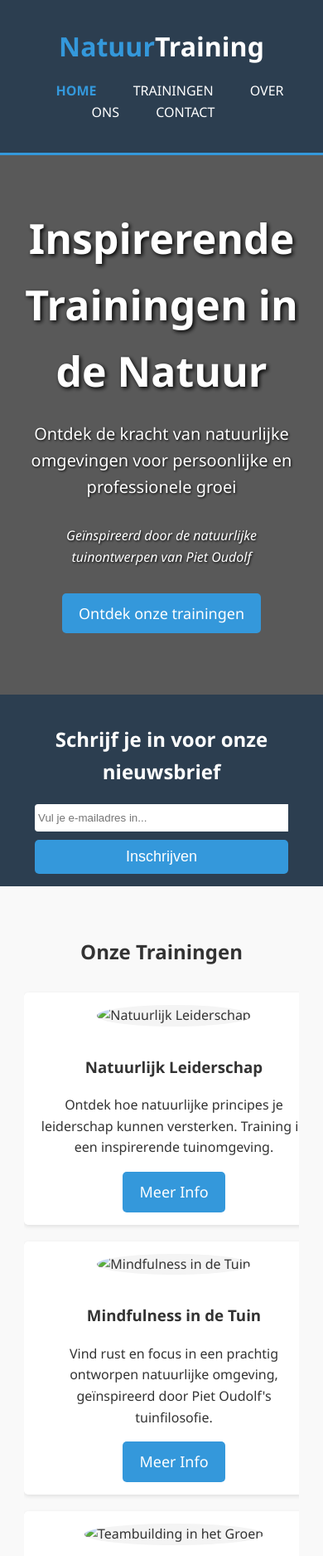
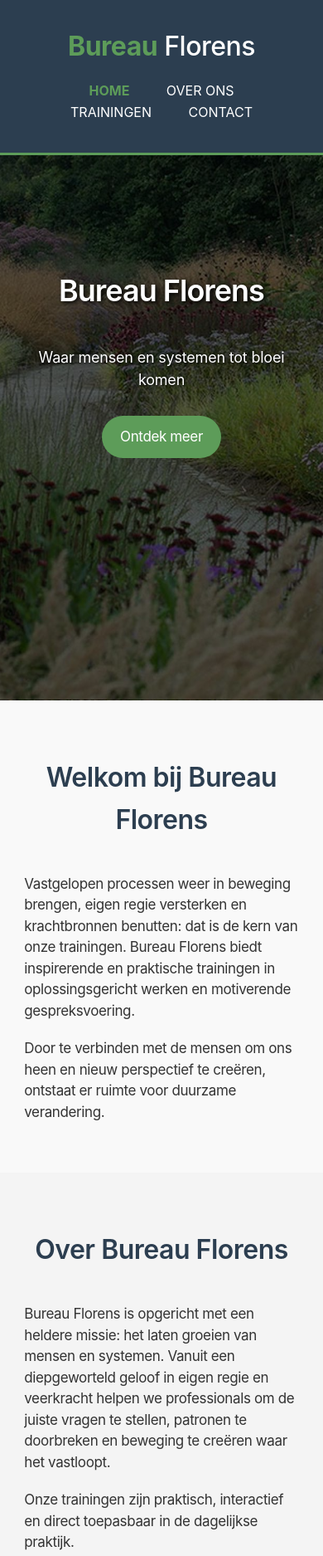
Before and after one commit to bureauflorens/bureauflorens, a plain HTML site: page index.html in a window 390 px wide. Shown: the top 1875 px of the page at 83% size. Drawn offline with Linux system fonts and the light colour scheme; a web font is replaced by a local one.

Commit message:
Add files via upload

```diff
--- a/index.html
+++ b/index.html
@@ -3,22 +3,29 @@
 <head>
     <meta charset="UTF-8">
     <meta name="viewport" content="width=device-width, initial-scale=1.0">
-    <title>TrainMaster - Professionele Trainingen</title>
+    <title>Bureau Florens - Waar mensen en systemen tot bloei komen</title>
     <style>
+        /* Apple SF Pro Font */
+        @import url('https://fonts.cdnfonts.com/css/sf-pro-display');
+
         body {
-            font-family: 'Segoe UI', Tahoma, Geneva, Verdana, sans-serif;
+            font-family: 'SF Pro Display', -apple-system, BlinkMacSystemFont, 'Segoe UI', Roboto, Oxygen, Ubuntu, Cantarell, 'Open Sans', 'Helvetica Neue', sans-serif;
             line-height: 1.6;
             margin: 0;
             padding: 0;
-            background-color: #f9f9f9;
             color: #333;
             scroll-behavior: smooth;
+            background-color: #f9f9f9;
+            -webkit-font-smoothing: antialiased;
+            -moz-osx-font-smoothing: grayscale;
         }
 
         .container {
             width: 85%;
+            max-width: 1200px;
             margin: auto;
             overflow: hidden;
+            padding: 0 20px;
         }
 
         header {
@@ -26,7 +33,11 @@
             color: white;
             padding-top: 30px;
             min-height: 70px;
-            border-bottom: #3498db 3px solid;
+            border-bottom: #5D9C59 3px solid;
+            position: fixed;
+            width: 100%;
+            top: 0;
+            z-index: 100;
         }
 
         header a {
@@ -52,6 +63,8 @@
 
         header #branding h1 {
             margin: 0;
+            font-weight: 500;
+            letter-spacing: -0.5px;
         }
 
         header nav {
@@ -60,179 +73,154 @@
         }
 
         header .highlight, header .current a {
-            color: #3498db;
+            color: #5D9C59;
             font-weight: bold;
         }
 
         header a:hover {
-            color: #cccccc;
-            font-weight: bold;
+            color: #DDF7E3;
         }
 
-        /* Showcase - Piet Oudolf Garden Style */
-        #showcase {
-            min-height: 650px;
-            background: linear-gradient(rgba(0, 0, 0, 0.4), rgba(0, 0, 0, 0.4)), url('/api/placeholder/1200/800') no-repeat center;
-            background-size: cover;
+        /* Hero Section */
+        #hero {
+            height: 100vh;
+            background: linear-gradient(rgba(0, 0, 0, 0.6), rgba(0, 0, 0, 0.6)), url('images/Maximilian.jpg') no-repeat center center/cover;
+            display: flex;
+            flex-direction: column;
+            justify-content: center;
+            align-items: center;
             text-align: center;
             color: white;
-            position: relative;
-            overflow: hidden;
+            padding: 0 20px;
         }
 
-        #showcase::before {
-            content: "";
-            position: absolute;
-            top: 0;
-            left: 0;
-            right: 0;
-            bottom: 0;
-            background: linear-gradient(rgba(0, 0, 0, 0.4), rgba(0, 0, 0, 0.4)), url('/api/placeholder/1200/800') no-repeat center;
-            background-size: cover;
-            animation: slowPan 40s ease-in-out infinite alternate;
-            z-index: -1;
+        #hero h1 {
+            font-size: 56px;
+            margin-bottom: 20px;
+            text-shadow: 2px 2px 5px #000;
+            font-weight: 600;
+            letter-spacing: -1px;
         }
 
-        @keyframes slowPan {
-            0% {
-                transform: scale(1.05) translate(0%, 0%);
-            }
-            50% {
-                transform: scale(1.1) translate(-2%, -1%);
-            }
-            100% {
-                transform: scale(1.15) translate(-3%, -2%);
-            }
-        }
-
-        #showcase h1 {
-            margin-top: 100px;
-            font-size: 50px;
-            margin-bottom: 10px;
-            text-shadow: 2px 2px 5px #000;
-        }
-
-        #showcase p {
-            font-size: 20px;
+        #hero p {
+            font-size: 26px;
+            max-width: 800px;
             margin-bottom: 30px;
             text-shadow: 1px 1px 3px #000;
+            font-weight: 400;
+            letter-spacing: -0.2px;
         }
 
         .button {
             display: inline-block;
-            background: #3498db;
+            background: #5D9C59;
             color: white;
-            padding: 10px 20px;
+            padding: 12px 22px;
             border: none;
             cursor: pointer;
             text-decoration: none;
-            font-size: 18px;
-            border-radius: 5px;
-            transition: background 0.3s;
+            font-size: 17px;
+            border-radius: 980px;
+            transition: all 0.3s ease;
+            font-weight: 400;
+            letter-spacing: -0.022em;
         }
 
         .button:hover {
-            background: #2980b9;
+            background: #46874c;
         }
 
-        /* Newsletter */
-        #newsletter {
-            padding: 15px;
-            background: #2c3e50;
-            color: white;
+        /* Sections */
+        section {
+            padding: 80px 0;
         }
 
-        #newsletter h1 {
-            float: left;
+        section h2 {
+            text-align: center;
+            margin-bottom: 40px;
+            color: #2c3e50;
+            font-size: 32px;
+            font-weight: 600;
+            letter-spacing: -0.5px;
         }
 
-        #newsletter form {
-            float: right;
-            margin-top: 15px;
+        section p {
+            margin-bottom: 20px;
+            font-size: 17px;
+            line-height: 1.5;
+            font-weight: 400;
+            letter-spacing: -0.022em;
         }
 
-        #newsletter input[type="email"] {
-            padding: 4px;
-            height: 25px;
-            width: 250px;
-            border-radius: 4px;
-            border: none;
+        /* About Section */
+        #over {
+            background: #f4f4f4;
         }
 
-        /* Training Boxes */
-        #trainings {
-            margin-top: 40px;
-        }
-
-        #trainings .box {
-            width: 30%;
-            float: left;
-            padding: 15px;
-            text-align: center;
+        /* Trainingen Section */
+        .training-box {
+            background: white;
+            padding: 30px;
             margin-bottom: 30px;
-            background: white;
             border-radius: 5px;
             box-shadow: 0 2px 5px rgba(0,0,0,0.1);
-            margin-right: 1.5%;
             transition: transform 0.3s;
         }
 
-        #trainings .box:hover {
+        .training-box:hover {
             transform: translateY(-5px);
             box-shadow: 0 5px 15px rgba(0,0,0,0.1);
         }
 
-        #trainings .box img {
-            width: 100px;
-            height: 100px;
-            border-radius: 50%;
-            margin-bottom: 15px;
-            background-color: #f4f4f4;
+        .training-box h3 {
+            color: #5D9C59;
+            margin-top: 0;
+            font-size: 24px;
+            font-weight: 500;
+            letter-spacing: -0.3px;
         }
 
-        /* About */
-        #about {
-            padding: 30px 0;
-            background: #f4f4f4;
-            clear: both;
+        /* Contact Section */
+        #contact {
+            background: #2c3e50;
+            color: white;
+            text-align: center;
         }
 
-        #about .about-content {
-            width: 50%;
-            float: left;
-            padding-right: 30px;
+        #contact h2 {
+            color: white;
         }
 
-        #about .about-image {
-            width: 45%;
-            float: right;
-            text-align: center;
+        .contact-info {
+            display: flex;
+            justify-content: center;
+            flex-wrap: wrap;
+            margin-top: 30px;
+        }
+
+        .contact-item {
+            margin: 0 20px;
+            font-size: 20px;
+        }
+
+        .contact-item i {
+            margin-right: 10px;
+            color: #5D9C59;
         }
 
         /* Footer */
         footer {
-            background: #2c3e50;
+            background: #1a252f;
             color: white;
-            padding: 20px;
-            margin-top: 40px;
             text-align: center;
-            clear: both;
-        }
-
-        footer a {
-            color: #3498db;
+            padding: 20px 0;
         }
 
         /* Media Queries */
         @media(max-width: 768px) {
             header #branding,
             header nav,
-            header li,
-            #newsletter h1,
-            #newsletter form,
-            #trainings .box,
-            #about .about-content,
-            #about .about-image {
+            header li {
                 float: none;
                 text-align: center;
                 width: 100%;
@@ -242,23 +230,16 @@
                 padding-bottom: 20px;
             }
 
-            #showcase h1 {
-                margin-top: 60px;
+            #hero h1 {
+                font-size: 36px;
             }
 
-            #newsletter form button, .quote button {
-                display: block;
-                width: 100%;
-                margin-top: 10px;
+            #hero p {
+                font-size: 18px;
             }
 
-            #newsletter input[type="email"] {
-                width: 100%;
-            }
-
-            #trainings .box {
-                margin-bottom: 20px;
-                margin-right: 0;
+            section {
+                padding: 40px 0;
             }
         }
     </style>
@@ -267,92 +248,114 @@
     <header>
         <div class="container">
             <div id="branding">
-                <h1><span class="highlight">Natuur</span>Training</h1>
+                <h1><span class="highlight">Bureau</span> Florens</h1>
             </div>
             <nav>
                 <ul>
-                    <li class="current"><a href="index.html">Home</a></li>
-                    <li><a href="#trainings">Trainingen</a></li>
-                    <li><a href="#about">Over Ons</a></li>
+                    <li class="current"><a href="#hero">Home</a></li>
+                    <li><a href="#over">Over Ons</a></li>
+                    <li><a href="#trainingen">Trainingen</a></li>
                     <li><a href="#contact">Contact</a></li>
                 </ul>
             </nav>
         </div>
     </header>
 
-    <section id="showcase">
+    <section id="hero">
+        <h1>Bureau Florens</h1>
+        <p>Waar mensen en systemen tot bloei komen</p>
+        <a href="#over" class="button">Ontdek meer</a>
+    </section>
+
+    <section id="home">
         <div class="container">
-            <h1>Inspirerende Trainingen in de Natuur</h1>
-            <p>Ontdek de kracht van natuurlijke omgevingen voor persoonlijke en professionele groei</p>
-            <p style="font-style: italic; font-size: 16px; margin-bottom: 30px;">Geïnspireerd door de natuurlijke tuinontwerpen van Piet Oudolf</p>
-            <a href="#trainings" class="button">Ontdek onze trainingen</a>
+            <h2>Welkom bij Bureau Florens</h2>
+            <p>Vastgelopen processen weer in beweging brengen, eigen regie versterken en krachtbronnen benutten: dat is de kern van onze trainingen. Bureau Florens biedt inspirerende en praktische trainingen in oplossingsgericht werken en motiverende gespreksvoering.</p>
+            <p>Door te verbinden met de mensen om ons heen en nieuw perspectief te creëren, ontstaat er ruimte voor duurzame verandering.</p>
         </div>
     </section>
 
-    <section id="newsletter">
+    <section id="over">
         <div class="container">
-            <h1>Schrijf je in voor onze nieuwsbrief</h1>
-            <form>
-                <input type="email" placeholder="Vul je e-mailadres in...">
-                <button type="submit" class="button">Inschrijven</button>
-            </form>
+            <h2>Over Bureau Florens</h2>
+            <p>Bureau Florens is opgericht met een heldere missie: het laten groeien van mensen en systemen. Vanuit een diepgeworteld geloof in eigen regie en veerkracht helpen we professionals om de juiste vragen te stellen, patronen te doorbreken en beweging te creëren waar het vastloopt.</p>
+            <p>Onze trainingen zijn praktisch, interactief en direct toepasbaar in de dagelijkse praktijk.</p>
         </div>
     </section>
 
-    <section id="trainings">
+    <section id="trainingen">
         <div class="container">
-            <h2 style="text-align: center; margin-bottom: 30px;">Onze Trainingen</h2>
-            <div class="box">
-                <img src="/api/placeholder/100/100" alt="Natuurlijk Leiderschap">
-                <h3>Natuurlijk Leiderschap</h3>
-                <p>Ontdek hoe natuurlijke principes je leiderschap kunnen versterken. Training in een inspirerende tuinomgeving.</p>
-                <a href="#" class="button">Meer Info</a>
+            <h2>Trainingen</h2>
+            <p>Bij Bureau Florens kun je terecht voor trainingen in:</p>
+
+            <div class="training-box">
+                <h3>Oplossingsgericht Werken</h3>
+                <p>Leer hoe je gesprekken richt op mogelijkheden en vooruitgang, in plaats van op problemen. Ontdek hoe kleine veranderingen grote impact kunnen hebben en hoe je krachtbronnen effectief benut.</p>
             </div>
-            <div class="box">
-                <img src="/api/placeholder/100/100" alt="Mindfulness in de Tuin">
-                <h3>Mindfulness in de Tuin</h3>
-                <p>Vind rust en focus in een prachtig ontworpen natuurlijke omgeving, geïnspireerd door Piet Oudolf's tuinfilosofie.</p>
-                <a href="#" class="button">Meer Info</a>
+
+            <div class="training-box">
+                <h3>Motiverende Gespreksvoering</h3>
+                <p>Versterk intrinsieke motivatie en help anderen om zelf tot duurzame gedragsverandering te komen. Je leert hoe je weerstand ombuigt naar betrokkenheid en hoe je samen werkt aan een haalbaar doel.</p>
             </div>
-            <div class="box">
-                <img src="/api/placeholder/100/100" alt="Teambuilding in het Groen">
-                <h3>Teambuilding in het Groen</h3>
-                <p>Versterk teamverbanden en samenwerking door middel van activiteiten in een inspirerende natuurlijke setting.</p>
-                <a href="#" class="button">Meer Info</a>
+
+            <p>Onze trainingen zijn praktisch, inspirerend en gericht op directe toepassing in de praktijk. Neem contact op voor maatwerk of open inschrijvingen.</p>
+        </div>
+    </section>
+
+    <section id="contact">
+        <div class="container">
+            <h2>Contact</h2>
+            <p>Wil je meer weten over onze trainingen of direct een afspraak maken? Neem vrijblijvend contact op.</p>
+
+            <div class="contact-info">
+                <div class="contact-item">
+                    <i>📧</i> E-mail: florismunneke@gmail.com
+                </div>
+                <div class="contact-item">
+                    <i>📞</i> Telefoon: 0644098996
+                </div>
             </div>
         </div>
     </section>
 
-    <section id="about" style="clear: both; padding-top: 40px;">
+    <footer>
         <div class="container">
-            <h2 style="text-align: center; margin-bottom: 30px;">Over Ons</h2>
-            <div class="about-content">
-                <h3>Wie Wij Zijn</h3>
-                <p>NatuurTraining is ontstaan vanuit een passie voor de heilzame werking van natuurlijke omgevingen op ons welzijn en onze prestaties. Geïnspireerd door de organische tuinontwerpen van Piet Oudolf, hebben we een uniek trainingscentrum gecreëerd waar natuurlijke schoonheid en professionele ontwikkeling samenkomen.</p>
-                <p>Onze trainers combineren expertise op het gebied van persoonlijke ontwikkeling met een diepgaande kennis van hoe natuurlijke omgevingen ons denken en functioneren positief beïnvloeden.</p>
-                <h3>Onze Aanpak</h3>
-                <p>Net zoals in een Piet Oudolf tuin, waar elke plant zijn eigen rol speelt in het grotere geheel, geloven wij in de uniciteit van elk individu. Onze trainingen vinden plaats in zorgvuldig ontworpen tuinomgevingen die de seizoenen vieren en die rust, inspiratie en verbinding stimuleren.</p>
-                <p>We bieden een combinatie van reflectie, praktische oefeningen en natuurbeleving om diepgaande en blijvende verandering te bewerkstelligen.</p>
-            </div>
-            <div class="about-image">
-                <img src="/api/placeholder/400/300" alt="Training in actie" style="max-width: 100%; border-radius: 5px; box-shadow: 0 2px 5px rgba(0,0,0,0.1);">
-            </div>
+            <p>&copy; 2025 Bureau Florens - Alle rechten voorbehouden</p>
         </div>
-    </section>
+    </footer>
 
-    <section id="contact" style="clear: both; padding: 40px 0; text-align: center;">
-        <div class="container">
-            <h2>Neem Contact Met Ons Op</h2>
-            <p>Interesse in onze trainingen of wil je meer informatie? Neem vandaag nog contact met ons op!</p>
-            <p><strong>Email:</strong> info@trainmaster.nl</p>
-            <p><strong>Telefoon:</strong> 030-1234567</p>
-            <a href="#" class="button">Stuur Bericht</a>
-        </div>
-    </section>
+    <script>
+        // Smooth scrolling for all links
+        document.querySelectorAll('a[href^="#"]').forEach(anchor => {
+            anchor.addEventListener('click', function (e) {
+                e.preventDefault();
 
-    <footer>
-        <p>NatuurTraining, Copyright &copy; 2025 | <a href="#">Privacybeleid</a> | <a href="#">Algemene Voorwaarden</a></p>
-        <p style="margin-top: 10px; font-style: italic; font-size: 14px;">Onze tuinen en trainingsfilosofie zijn geïnspireerd door het werk van Piet Oudolf</p>
-    </footer>
+                document.querySelector(this.getAttribute('href')).scrollIntoView({
+                    behavior: 'smooth'
+                });
+            });
+        });
+
+        // Active menu item on scroll
+        window.addEventListener('scroll', function() {
+            const sections = document.querySelectorAll('section');
+            let current = '';
+
+            sections.forEach(section => {
+                const sectionTop = section.offsetTop;
+                const sectionHeight = section.clientHeight;
+                if (pageYOffset >= sectionTop - 200) {
+                    current = section.getAttribute('id');
+                }
+            });
+
+            document.querySelectorAll('header nav ul li').forEach(li => {
+                li.classList.remove('current');
+                if (li.querySelector('a').getAttribute('href') === `#${current}`) {
+                    li.classList.add('current');
+                }
+            });
+        });
+    </script>
 </body>
 </html>
```
